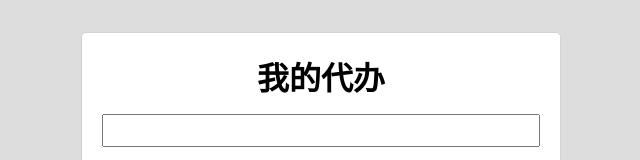
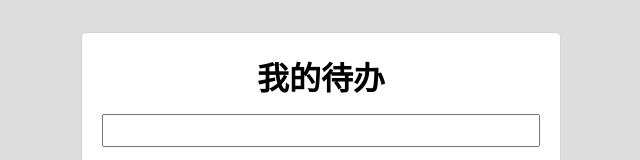
Before and after one commit to hejianxinsir/react-todo-third, a React (Create React App) app: page / in a window 1280 px wide. Shown: the top 160 px of the page, without its empty margins (319-959 px from the left). Built offline with nearby package versions, Linux system fonts and the light colour scheme.

Commit message:
修改文字

```diff
--- a/src/App.js
+++ b/src/App.js
@@ -29,7 +29,7 @@ export default class App extends Component {
 
     return (
       <div className="App">
-        <h1>我的代办</h1>
+        <h1>我的待办</h1>
         <div className="inputWrapper">
           <TodoInput
             content={this.state.newTodo}
```
